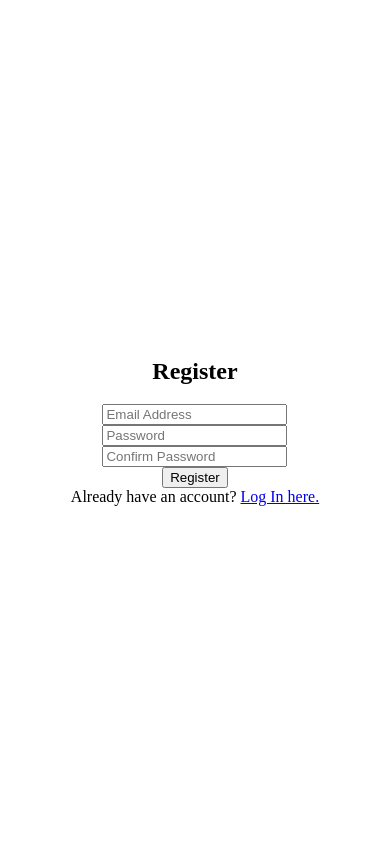
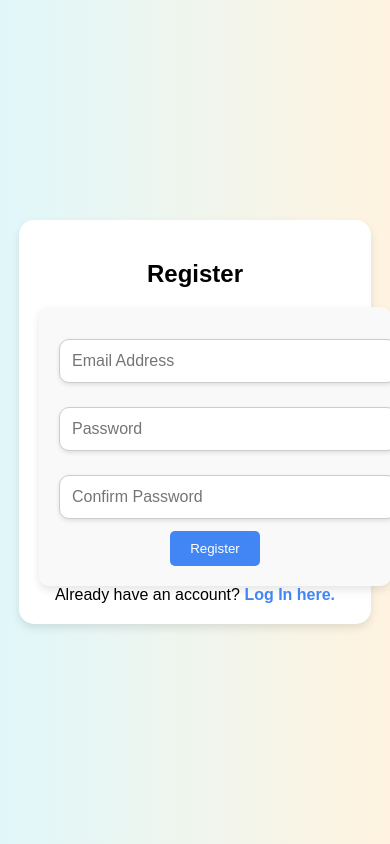
Before and after one commit to mdxabu/landsat-sr, a Django app: page /register in a window 390 px wide. Run offline with Django 3.2, Linux system fonts and the light colour scheme.

Commit message:
Improved frontend

```diff
--- a/landsatapp/static/landsatapp/styles.css
+++ b/landsatapp/static/landsatapp/styles.css
@@ -1,4 +1,4 @@
-/* Center the entire body content */
+/* General styles for the body */
 body {
     display: flex;
     justify-content: center;
@@ -6,35 +6,137 @@ body {
     height: 100vh;
     margin: 0;
     text-align: center;
+    background: linear-gradient(to right, #e0f7fa, #fff3e0); /* Light gradient background */
+    font-family: 'Arial', sans-serif;
 }
 
-/* Style for the Google Sign-in button */
+/* Container for the content */
+.container {
+    width: 80%;
+    max-width: 1200px;
+    padding: 20px;
+    background-color: white;
+    border-radius: 15px;
+    box-shadow: 0 4px 8px rgba(0, 0, 0, 0.1); /* Soft shadow effect */
+}
+
+/* Sign-in button */
 .signin-btn {
     text-decoration: none;
-    background-color: #4285F4; /* Google blue color */
+    background-color: #4285F4; /* Primary color */
     color: white;
     border: none;
-    padding: 10px 20px;
-    font-size: 16px;
-    border-radius: 5px;
+    padding: 12px 24px;
+    font-size: 18px;
+    border-radius: 25px;
     cursor: pointer;
-    margin-top: 20px;
+    margin-top: 30px;
+    transition: background-color 0.3s ease, transform 0.3s ease; /* Smooth hover effects */
 }
-.signin-btn a{
+
+.signin-btn a {
+    color: white;
     text-decoration: none;
-    color: white;
-    border: none;
-    padding: 10px 20px;
-    font-size: 16px;
-    border-radius: 5px;
-    cursor: pointer;
-    margin-top: 20px;
 }
 
 .signin-btn:hover {
-    background-color: #357AE8; /* Slightly darker blue on hover */
+    background-color: #34A853; /* Secondary color on hover */
+    transform: scale(1.05); /* Slightly enlarge the button on hover */
 }
 
 .signin-btn:active {
-    background-color: #2a65c2; /* Even darker on active click */
+    background-color: #2a65c2;
+    transform: scale(0.95); /* Slight shrink on click */
 }
+
+/* Heading styles */
+h1 {
+    font-size: 36px;
+    color: #333;
+    margin-bottom: 20px;
+}
+
+/* Paragraph styles */
+p {
+    font-size: 18px;
+    color: #666;
+    margin-bottom: 30px;
+}
+
+/* Form styles */
+.form-group input {
+    width: 100%;
+    padding: 12px;
+    margin: 12px 0;
+    border: 1px solid #ccc;
+    border-radius: 10px;
+    font-size: 16px;
+    box-shadow: 0 2px 4px rgba(0, 0, 0, 0.1); /* Light shadow for inputs */
+}
+
+form {
+    width: 100%;
+    max-width: 500px;
+    margin: 0 auto;
+    background-color: #f9f9f9;
+    padding: 20px;
+    border-radius: 10px;
+    box-shadow: 0 4px 8px rgba(0, 0, 0, 0.1); /* Soft shadow for form */
+}
+
+/* Button styles */
+.btn-primary {
+    background-color: #4285F4;
+    color: white;
+    padding: 10px 20px;
+    border: none;
+    border-radius: 5px;
+    cursor: pointer;
+    transition: background-color 0.3s ease, transform 0.3s ease;
+}
+
+.btn-primary:hover {
+    background-color: #34A853;
+    transform: scale(1.05);
+}
+
+.btn-primary:active {
+    background-color: #2a65c2;
+}
+
+/* Links styles */
+.link-style {
+    color: #4285F4;
+    text-decoration: none;
+    font-weight: bold;
+}
+
+.link-style:hover {
+    color: #34A853;
+    text-decoration: underline;
+}
+
+/* For the map */
+#map {
+    height: 600px;
+    width: 100%;
+    margin: 0 auto;
+    border-radius: 10px;
+    box-shadow: 0 4px 8px rgba(0, 0, 0, 0.2); /* Add shadow to map */
+}
+
+/* Responsive design */
+@media (max-width: 768px) {
+    h1 {
+        font-size: 28px;
+    }
+
+    p {
+        font-size: 16px;
+    }
+
+    .signin-btn {
+        padding: 8px 16px;
+        font-size: 16px;
+    }
+}
--- a/landsatapp/templates/landsatapp/login.html
+++ b/landsatapp/templates/landsatapp/login.html
@@ -1,7 +1,6 @@
 {% extends "landsatapp/layout.html" %}
 
 {% block body %}
-
     <h2>Login</h2>
 
     {% if message %}
@@ -19,6 +18,5 @@
         <input class="btn btn-primary" type="submit" value="Login">
     </form>
 
-    Don't have an account? <a href="{% url 'register' %}">Register here.</a>
-
+    Don't have an account? <a href="{% url 'register' %}" class="link-style">Register here.</a>
 {% endblock %}
--- a/landsatapp/templates/landsatapp/register.html
+++ b/landsatapp/templates/landsatapp/register.html
@@ -1,7 +1,6 @@
 {% extends "landsatapp/layout.html" %}
 
 {% block body %}
-
     <h2>Register</h2>
 
     {% if message %}
@@ -22,6 +21,5 @@
         <input class="btn btn-primary" type="submit" value="Register">
     </form>
 
-    Already have an account? <a href="{% url 'login' %}">Log In here.</a>
-
+    Already have an account? <a href="{% url 'login' %}" class="link-style">Log In here.</a>
 {% endblock %}
```
Also changed, not shown: landsatapp/templates/landsatapp/index.html (+4 -9 lines), landsatapp/templates/landsatapp/layout.html (+2 -5 lines), landsatapp/templates/landsatapp/map.html (+2 -8 lines), db.sqlite3.
